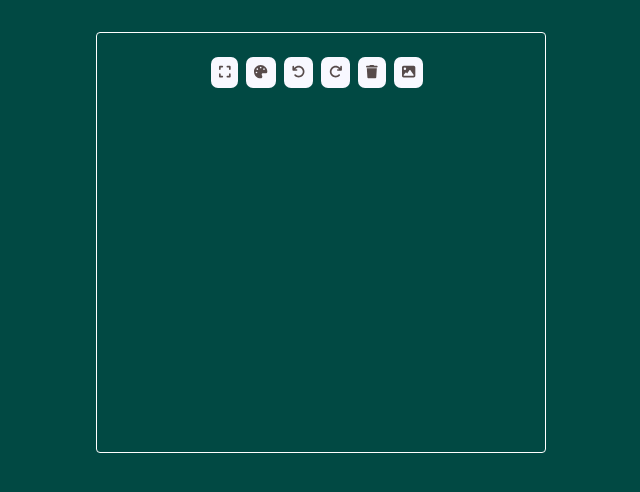
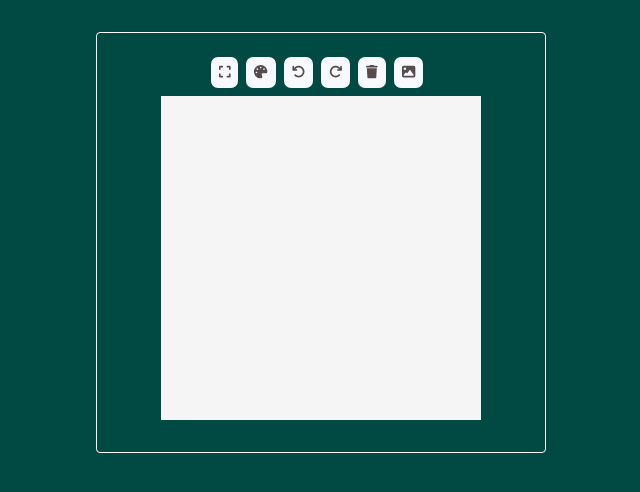
Before and after one commit to TheCyberFlash/stjag-j-toolbox, a React (Create React App) app in the folder desktop-pixel/: page / in a window 1280 px wide. Shown: the top 492 px of the page, without its empty margins (319-959 px from the left). Built offline with nearby package versions, Linux system fonts and the light colour scheme.

Commit message:
Update PixelArtCanvas.js

```diff
--- a/desktop-pixel/src/components/PixelArtCanvas.js
+++ b/desktop-pixel/src/components/PixelArtCanvas.js
@@ -181,7 +181,7 @@ const PixelArtCanvas = () => {
         />
       )}
 
-      <div>
+      <div className='canvas-container'>
         <canvas
           ref={canvasRef}
           width={width * 20}
```
